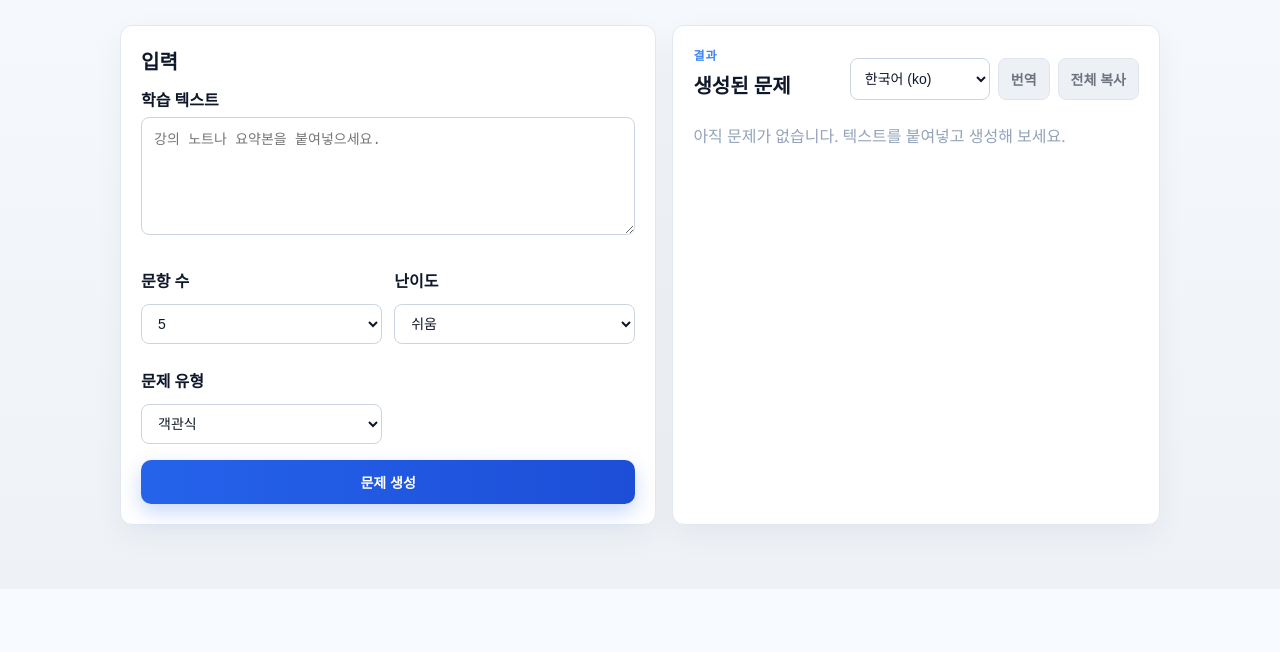
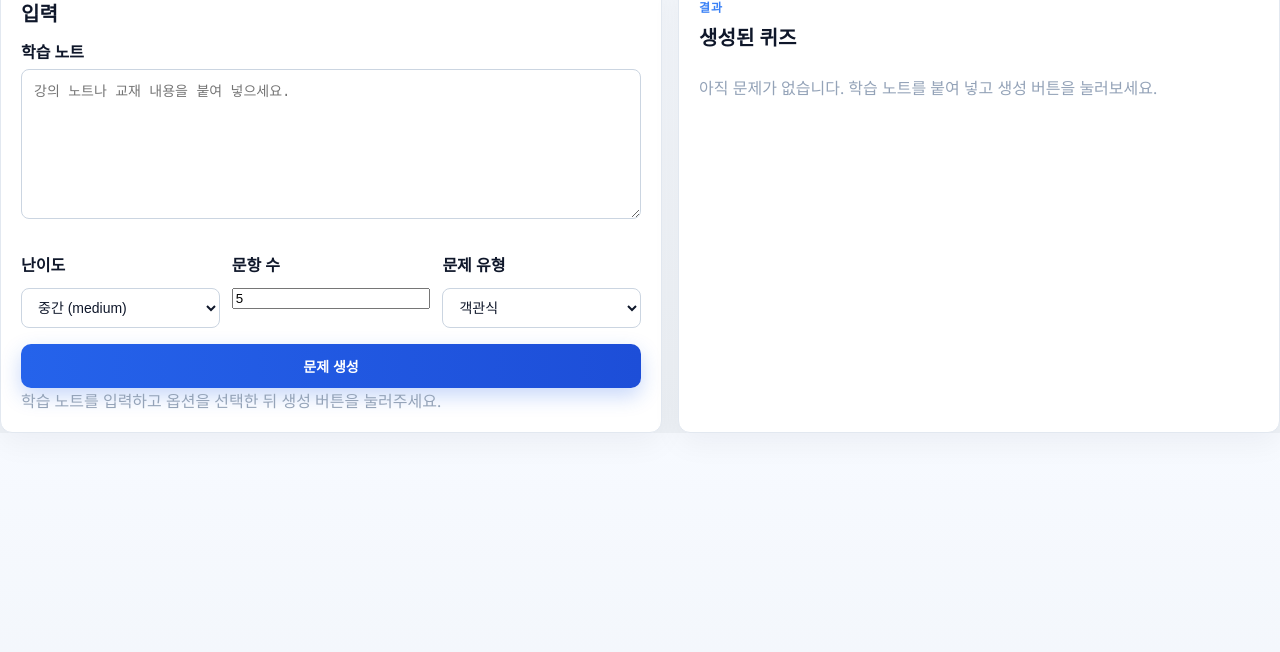
Before and after one commit to jh3779/Stutee, a plain HTML site: page frontend/index.html in a window 1280 px wide. Shown: the part 148-800 px from the top of the page. Drawn offline with Linux system fonts and the light colour scheme.

Commit message:
Update index.html

```diff
--- a/frontend/index.html
+++ b/frontend/index.html
@@ -1,48 +1,45 @@
+<!-- index.html -->
 <!DOCTYPE html>
 <html lang="ko">
 <head>
-  <meta charset="UTF-8">
-  <meta name="viewport" content="width=device-width, initial-scale=1.0">
-  <title>Stuttee (S.T) - 학습 문제 생성 MVP</title>
-  <link rel="stylesheet" href="style.css">
+  <meta charset="UTF-8" />
+  <meta name="viewport" content="width=device-width, initial-scale=1.0" />
+  <title>Stuttee (S.T) - 퀴즈 생성</title>
+  <link rel="stylesheet" href="style.css" />
 </head>
 <body>
-  <div id="app">
+  <div class="app">
     <header class="hero">
       <div>
-        <p class="eyebrow">AI 학습 보조</p>
+        <p class="eyebrow">AI 기반 학습 도우미</p>
         <h1>Stuttee (S.T)</h1>
-        <p class="tagline">학습 내용을 붙여넣고 옵션을 선택하면 즉시 연습 문제를 생성합니다.</p>
+        <p class="tagline">학습 노트를 붙여 넣고, 난이도와 문항 수를 선택해 바로 퀴즈를 생성하세요.</p>
       </div>
     </header>
 
     <main class="layout">
       <section class="card">
         <h2>입력</h2>
-        <label class="label" for="sourceText">학습 텍스트</label>
-        <textarea id="sourceText" rows="6" placeholder="강의 노트나 요약본을 붙여넣으세요."></textarea>
+        <label class="label" for="studyText">학습 노트</label>
+        <textarea id="studyText" rows="8" placeholder="강의 노트나 교재 내용을 붙여 넣으세요."></textarea>
 
         <div class="options">
           <div class="field">
-            <label class="label" for="countSelect">문항 수</label>
-            <select id="countSelect">
-              <option value="5">5</option>
-              <option value="10">10</option>
-              <option value="20">20</option>
+            <label class="label" for="difficulty">난이도</label>
+            <select id="difficulty">
+              <option value="easy">쉬움 (easy)</option>
+              <option value="medium" selected>중간 (medium)</option>
+              <option value="hard">어려움 (hard)</option>
             </select>
           </div>
           <div class="field">
-            <label class="label" for="levelSelect">난이도</label>
-            <select id="levelSelect">
-              <option value="easy">쉬움</option>
-              <option value="medium">보통</option>
-              <option value="hard">어려움</option>
-            </select>
+            <label class="label" for="count">문항 수</label>
+            <input id="count" type="number" min="1" max="20" value="5" />
           </div>
           <div class="field">
-            <label class="label" for="typeSelect">문제 유형</label>
-            <select id="typeSelect">
-              <option value="multiple-choice">객관식</option>
+            <label class="label" for="questionType">문제 유형</label>
+            <select id="questionType">
+              <option value="multiple-choice" selected>객관식</option>
               <option value="short-answer">주관식</option>
               <option value="mixed">혼합</option>
             </select>
@@ -50,30 +47,23 @@
         </div>
 
         <button id="generateBtn" class="primary">문제 생성</button>
+        <p id="statusText" class="muted small">학습 노트를 입력하고 옵션을 선택한 뒤 생성 버튼을 눌러주세요.</p>
       </section>
 
       <section class="card results">
         <div class="results-header">
           <div>
             <p class="eyebrow">결과</p>
-            <h2>생성된 문제</h2>
-          </div>
-          <div class="results-actions">
-            <select id="langSelect" class="compact-select">
-              <option value="ko">한국어 (ko)</option>
-              <option value="en">영어 (en)</option>
-              <option value="ja">일본어 (ja)</option>
-            </select>
-            <button id="translateBtn" class="ghost" disabled>번역</button>
-            <button id="copyAllBtn" class="ghost" disabled>전체 복사</button>
+            <h2>생성된 퀴즈</h2>
           </div>
         </div>
-        <div id="resultsContainer" class="results-list">
-          <p class="muted">아직 문제가 없습니다. 텍스트를 붙여넣고 생성해 보세요.</p>
+        <div id="results" class="results-list">
+          <p class="muted">아직 문제가 없습니다. 학습 노트를 붙여 넣고 생성 버튼을 눌러보세요.</p>
         </div>
       </section>
     </main>
   </div>
+
   <script src="main.js"></script>
 </body>
 </html>
```
